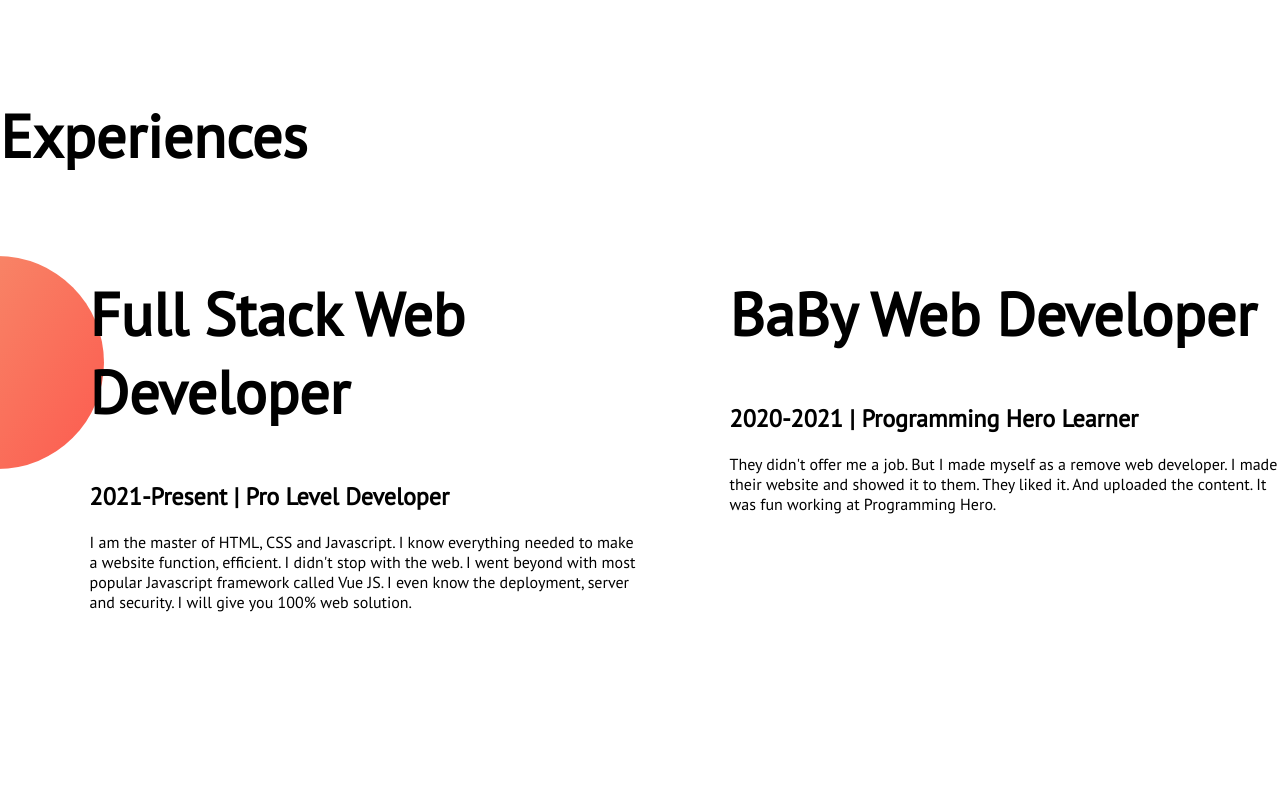
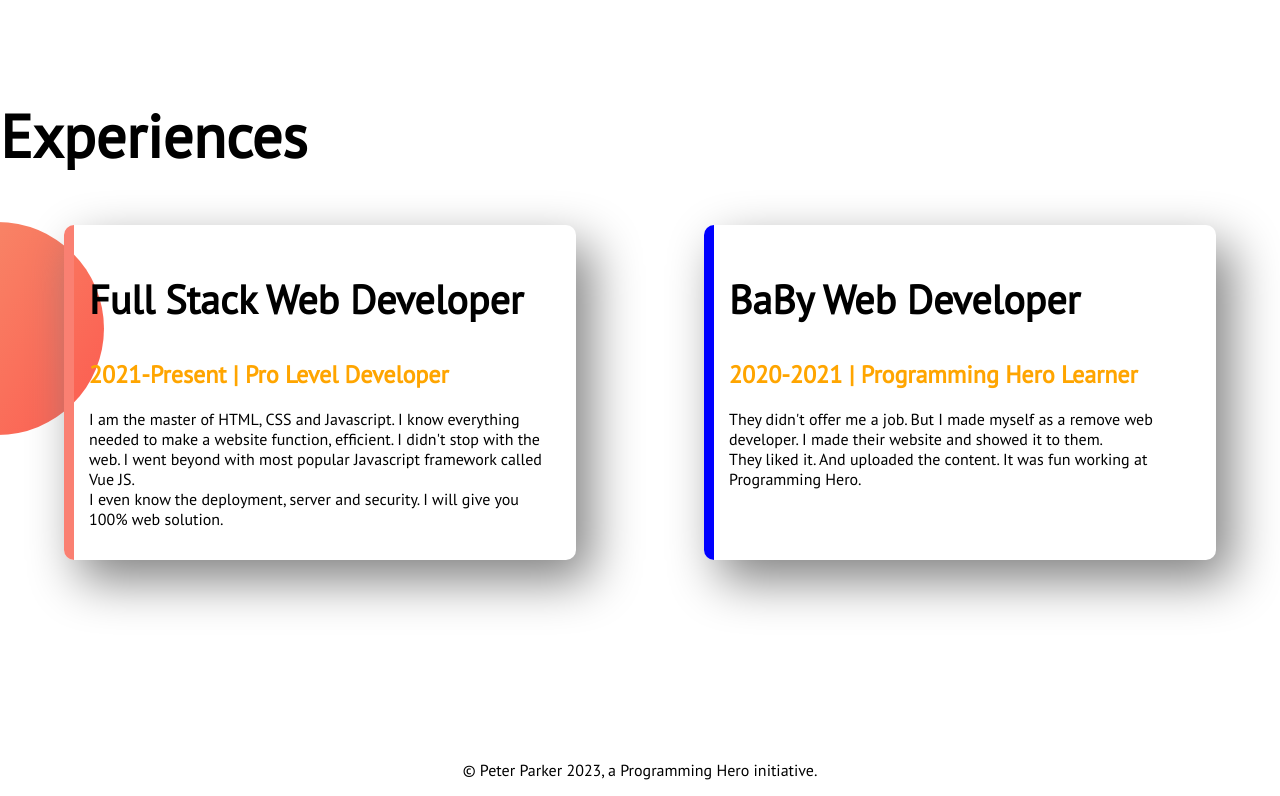
Before and after one commit to alamin2710/portfolio_website, a plain HTML site: page index.html in a window 1280 px wide. Shown: the part 1005-1801 px from the top of the page. Before the commit the page ends 1633 px from the top, so only its background shows below. Drawn offline with Linux system fonts and the light colour scheme; a web font is replaced by a local one.

Commit message:
website created done

```diff
--- a/index.html
+++ b/index.html
@@ -65,23 +65,25 @@
         <h1>Experiences</h1>
         <div class="flexible">
             <!--expriences section left side start-->
-            <div class="first_section">
-                <h1>Full Stack Web Developer</h1>
-                <h2>2021-Present | Pro Level Developer</h2>
+            <div id="experineces-box-left" class="experineces-box">
+                <h2 class="experineces-box-head">Full Stack Web Developer</h2>
+                <h2 class="text-color">2021-Present | Pro Level Developer</h2>
                 <p>I am the master of HTML, CSS and Javascript. I know everything needed to make a website function,
                     efficient. I didn't stop with the web. I went beyond with most popular Javascript framework called
                     Vue
-                    JS. I even know the deployment, server and security. I will give you 100% web solution.</p>
+                    JS.
+                    <br>I even know the deployment, server and security. I will give you 100% web solution.
+                </p>
             </div>
             <!--expriences Section left side end-->
 
             <!--expriences Section right side start-->
-            <div class="first_section">
-                <h1>BaBy Web Developer</h1>
-                <h2>2020-2021 | Programming Hero Learner</h2>
+            <div id="experineces-box-right" class="experineces-box">
+                <h2 class="experineces-box-head">BaBy Web Developer</h2>
+                <h2 class="text-color">2020-2021 | Programming Hero Learner</h2>
                 <p>They didn't offer me a job. But I made myself as a remove web developer. I made their website and
                     showed
-                    it to them. They liked it. And uploaded the content. It was fun working at Programming Hero.</p>
+                    it to them. <br>They liked it. And uploaded the content. It was fun working at Programming Hero.</p>
             </div>
             <!--expriences Section right side end-->
         </div>
@@ -89,5 +91,8 @@
     <!--expriences/third section part end-->
 
 </body>
+<footer>
+    <p>© Peter Parker 2023, a Programming Hero initiative.</p>
+</footer>
 
 </html>
--- a/style.css
+++ b/style.css
@@ -55,12 +55,39 @@ h1 {
 /* second section part css style end here */
 
 /*  Exprience third section part css style start here */
+
 .experineces_sec {
     background-image: url(images/exp-bg.png);
     background-repeat: no-repeat;
     background-position: left;
     margin-top: 100px;
+    margin-bottom: 100px;
 }
 
+.experineces-box {
+    box-shadow: 15px 20px 50px grey;
+    width: 40%;
+    margin-left: 5%;
+    margin-right: 5%;
+    padding: 15px;
+    border-radius: 10px;
+}
+
+.experineces-box-head {
+    font-size: 40px;
+}
+
+#experineces-box-left {
+    border-left: 10px solid salmon;
+}
+
+#experineces-box-right {
+    border-left: 10px solid blue;
+}
 
 /*  Exprience third section part css style end here */
+
+footer p {
+    text-align: center;
+    margin-top: 200px;
+}
```
